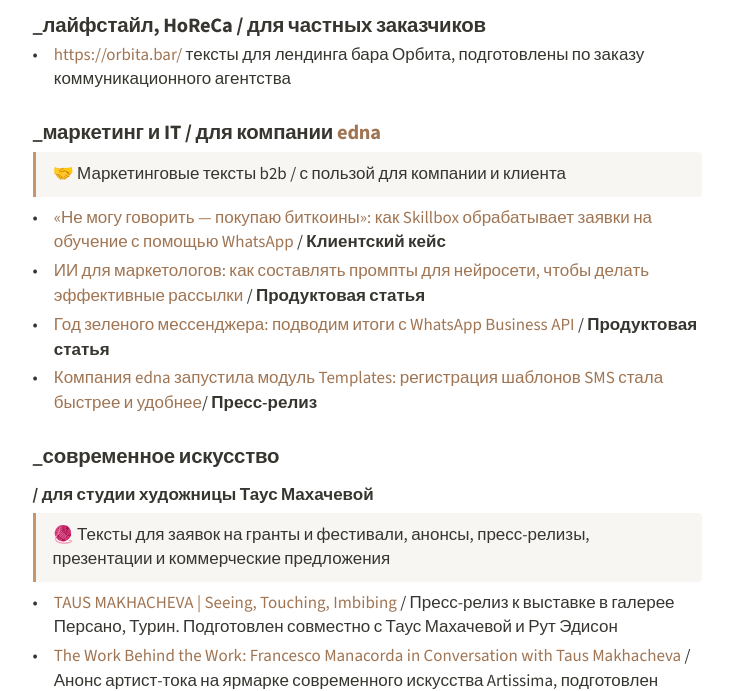
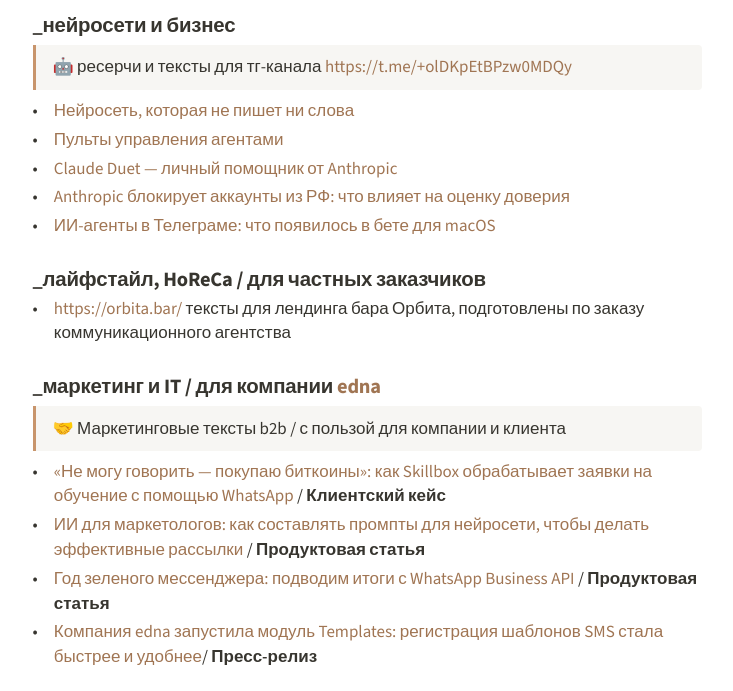
Before and after one commit to CrazyKek/nastya_page, a plain HTML site: page portfolio/index.html in a window 1280 px wide. Shown: the part 117-808 px from the top of the page, without its empty margins (273-1006 px from the left). Drawn offline with nearby package versions, Linux system fonts and the light colour scheme.

Commit message:
Добавить раздел «Нейросети и бизнес» в портфолио

```diff
--- a/portfolio/index.html
+++ b/portfolio/index.html
@@ -187,6 +187,18 @@
     <main>
 
       <section class="section">
+        <h2 class="section-heading">_нейросети и бизнес</h2>
+        <div class="callout">🤖 ресерчи и тексты для тг-канала <a href="https://t.me/+olDKpEtBPzw0MDQy" target="_blank" rel="noopener">https://t.me/+olDKpEtBPzw0MDQy</a></div>
+        <ul>
+          <li><a href="https://t.me/ailetter/2015" target="_blank" rel="noopener">Нейросеть, которая не пишет ни слова</a></li>
+          <li><a href="https://t.me/ailetter/2042" target="_blank" rel="noopener">Пульты управления агентами</a></li>
+          <li><a href="https://t.me/ailetter/2044" target="_blank" rel="noopener">Claude Duet — личный помощник от Anthropic</a></li>
+          <li><a href="https://t.me/ailetter/2049" target="_blank" rel="noopener">Anthropic блокирует аккаунты из РФ: что влияет на оценку доверия</a></li>
+          <li><a href="https://t.me/ailetter/2051" target="_blank" rel="noopener">ИИ-агенты в Телеграме: что появилось в бете для macOS</a></li>
+        </ul>
+      </section>
+
+      <section class="section">
         <h2 class="section-heading">_лайфстайл, HoReCa / для частных заказчиков</h2>
         <ul>
           <li><a href="https://orbita.bar/" target="_blank" rel="noopener">https://orbita.bar/</a> тексты для лендинга бара Орбита, подготовлены по заказу коммуникационного агентства</li>
```
